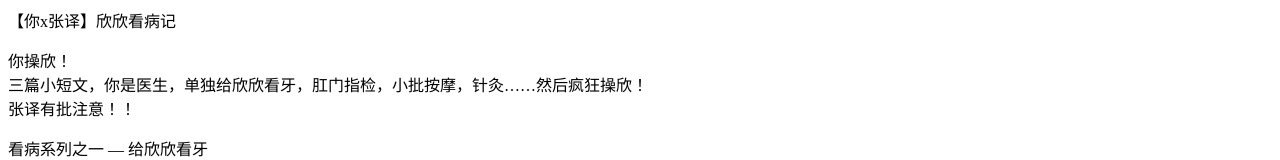
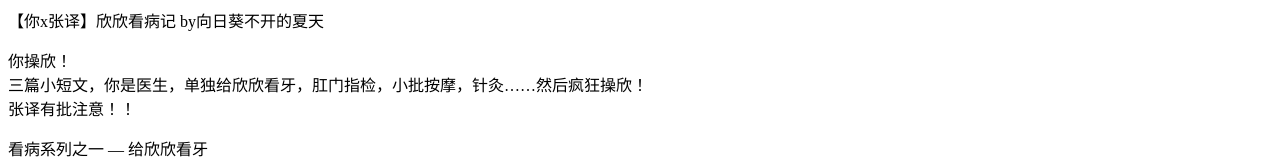
Before and after one commit to juyuanjiang/zhangxinxin0, a plain HTML site: page index.html in a window 1280 px wide. Shown: the top 160 px of the page. Drawn offline with Linux system fonts and the light colour scheme.

Commit message:
Update index.html
12

```diff
--- a/index.html
+++ b/index.html
@@ -1,4 +1,4 @@
-<p>【你x张译】欣欣看病记 <p>
+<p>【你x张译】欣欣看病记 by向日葵不开的夏天 <p>
 
 <p>你操欣！<br />
 三篇小短文，你是医生，单独给欣欣看牙，肛门指检，小批按摩，针灸……然后疯狂操欣！<br />
```
